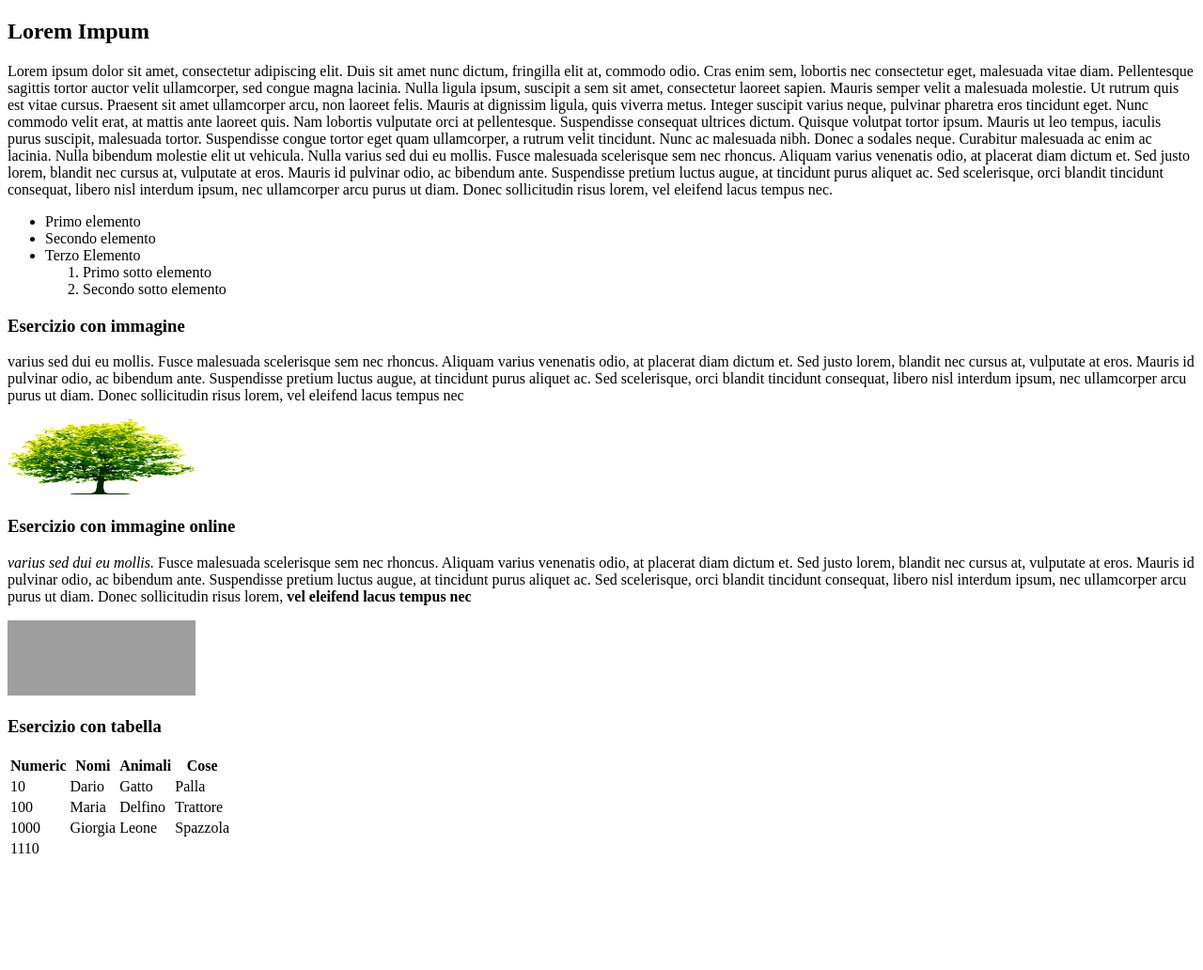
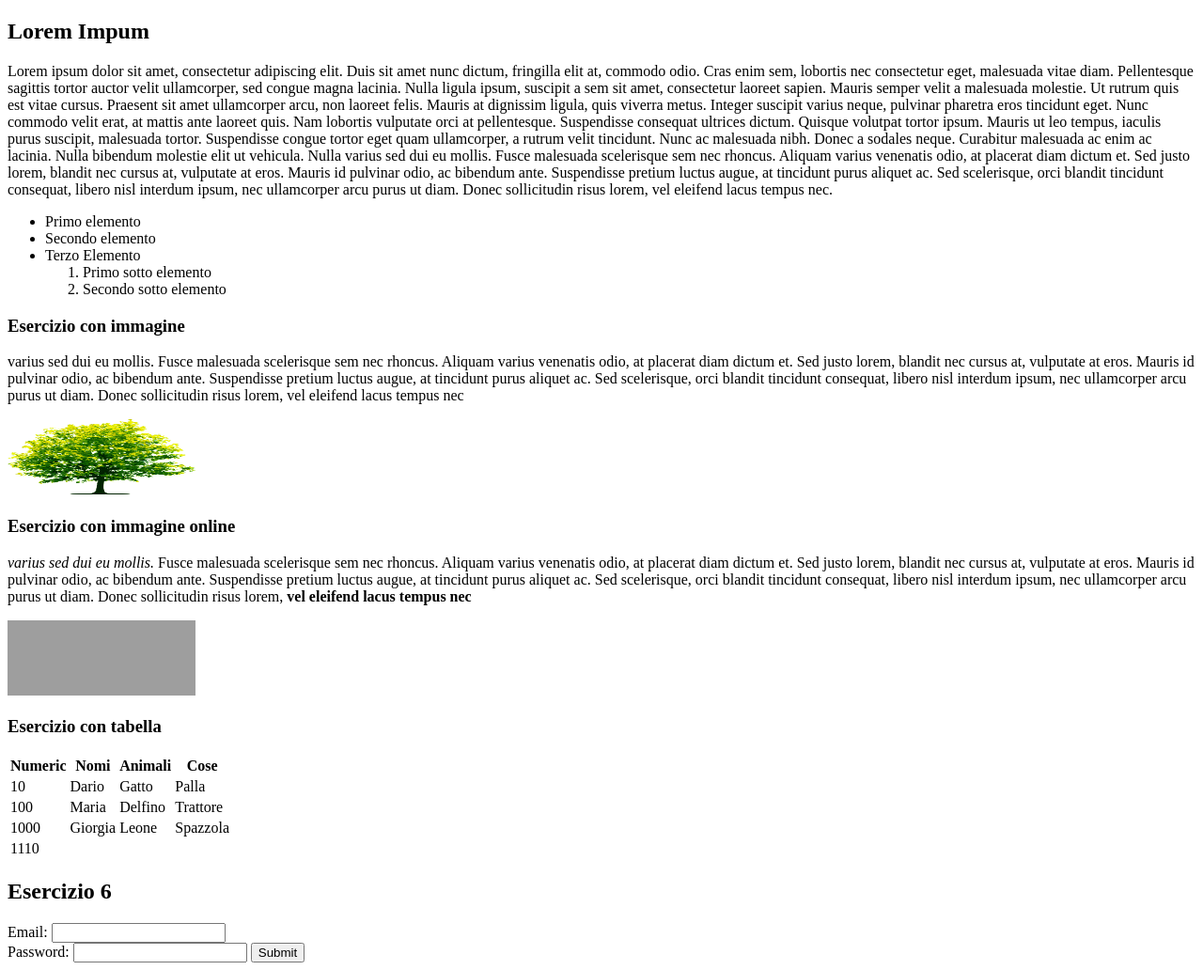
Before and after one commit to dcpUD/applicazioniWeb, a plain HTML site: page esercitazione-1/index.html in a window 1280 px wide. Shown: the whole page at 94% size. Before the commit the page ends 923 px from the top, so only its background shows below. Drawn offline with Linux system fonts and the light colour scheme; grey boxes are pictures that could not be loaded.

Commit message:
Esercizio 6

```diff
--- a/esercitazione-1/index.html
+++ b/esercitazione-1/index.html
@@ -93,6 +93,13 @@
             </tr>
         </tfoot>
     </table>
+
+    <h2>Esercizio 6</h2>
+    <form action="http://latoserver.dimi.uniud.it/~pilutti/test_form.php">
+        <span>Email: </span><input type="text" name="username"></br>
+        <span>Password: </span><input type="password" name="password">
+        <input type="submit">
+    </form>
 </body>
 
 </html>
```
